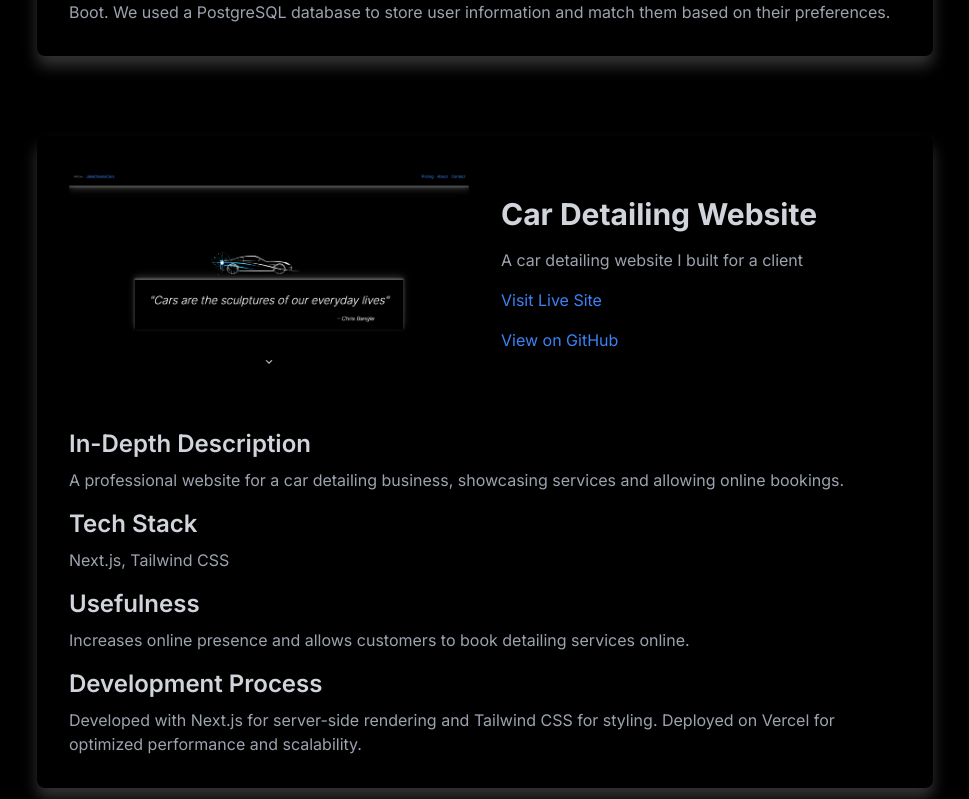
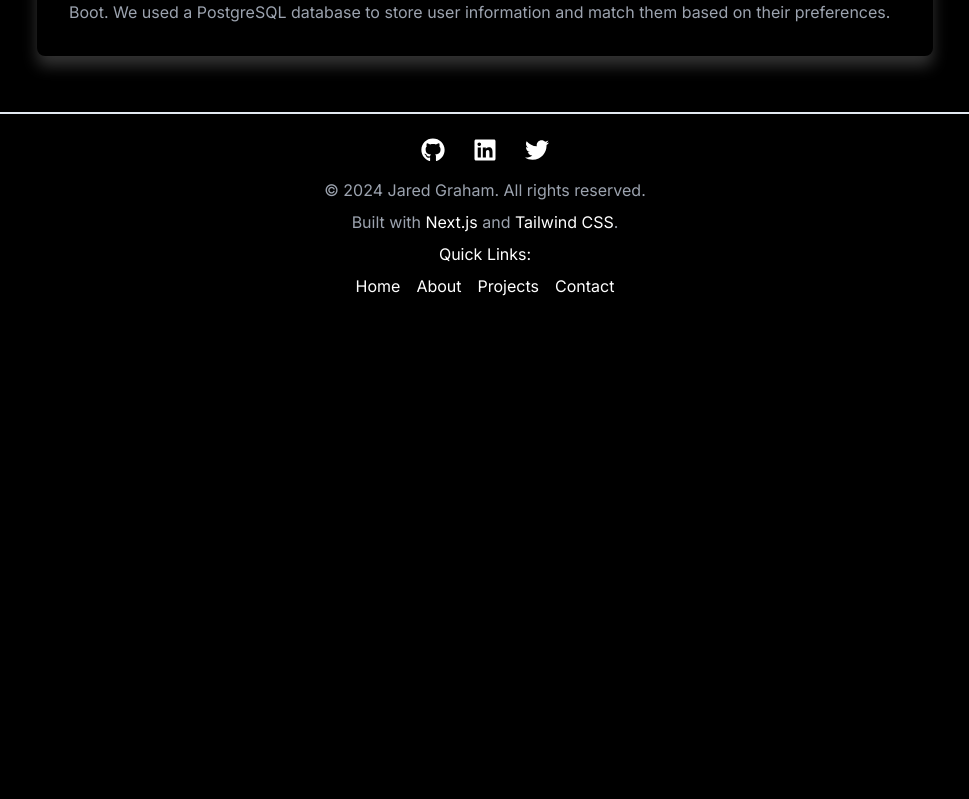
Before and after one commit to jaredvgraham/portfolio-site, a Next.js app: page /projects in a window 1280 px wide. Shown: the part 3321-4120 px from the top of the page, without its empty margins (155-1124 px from the left). After the commit the page ends 3643 px from the top, so only its background shows below. Built offline with nearby package versions, Linux system fonts and the light colour scheme; no server answers.

Commit message:
comment jakes

```diff
--- a/src/components/ProjectsPage.tsx
+++ b/src/components/ProjectsPage.tsx
@@ -70,22 +70,22 @@ const ProjectsPage = () => {
 
       gitHub: "https://github.com/jaredvgraham/dating-app",
     },
-    {
-      id: 5,
-      title: "Car Detailing Website",
-      url: "https://www.jakecleanscars.com/",
-      imgSrc: "/jake.png",
-      description: "A car detailing website I built for a client",
-      inDepthDescription:
-        "A professional website for a car detailing business, showcasing services and allowing online bookings.",
-      techStack: "Next.js, Tailwind CSS",
-      usefulness:
-        "Increases online presence and allows customers to book detailing services online.",
-      developmentProcess:
-        "Developed with Next.js for server-side rendering and Tailwind CSS for styling. Deployed on Vercel for optimized performance and scalability.",
+    // {
+    //   id: 5,
+    //   title: "Car Detailing Website",
+    //   url: "https://www.jakecleanscars.com/",
+    //   imgSrc: "/jake.png",
+    //   description: "A car detailing website I built for a client",
+    //   inDepthDescription:
+    //     "A professional website for a car detailing business, showcasing services and allowing online bookings.",
+    //   techStack: "Next.js, Tailwind CSS",
+    //   usefulness:
+    //     "Increases online presence and allows customers to book detailing services online.",
+    //   developmentProcess:
+    //     "Developed with Next.js for server-side rendering and Tailwind CSS for styling. Deployed on Vercel for optimized performance and scalability.",
 
-      gitHub: "https://github.com/evanwilson2123/JakeCleansCars",
-    },
+    //   gitHub: "https://github.com/evanwilson2123/JakeCleansCars",
+    // },
   ];
 
   return (
```
